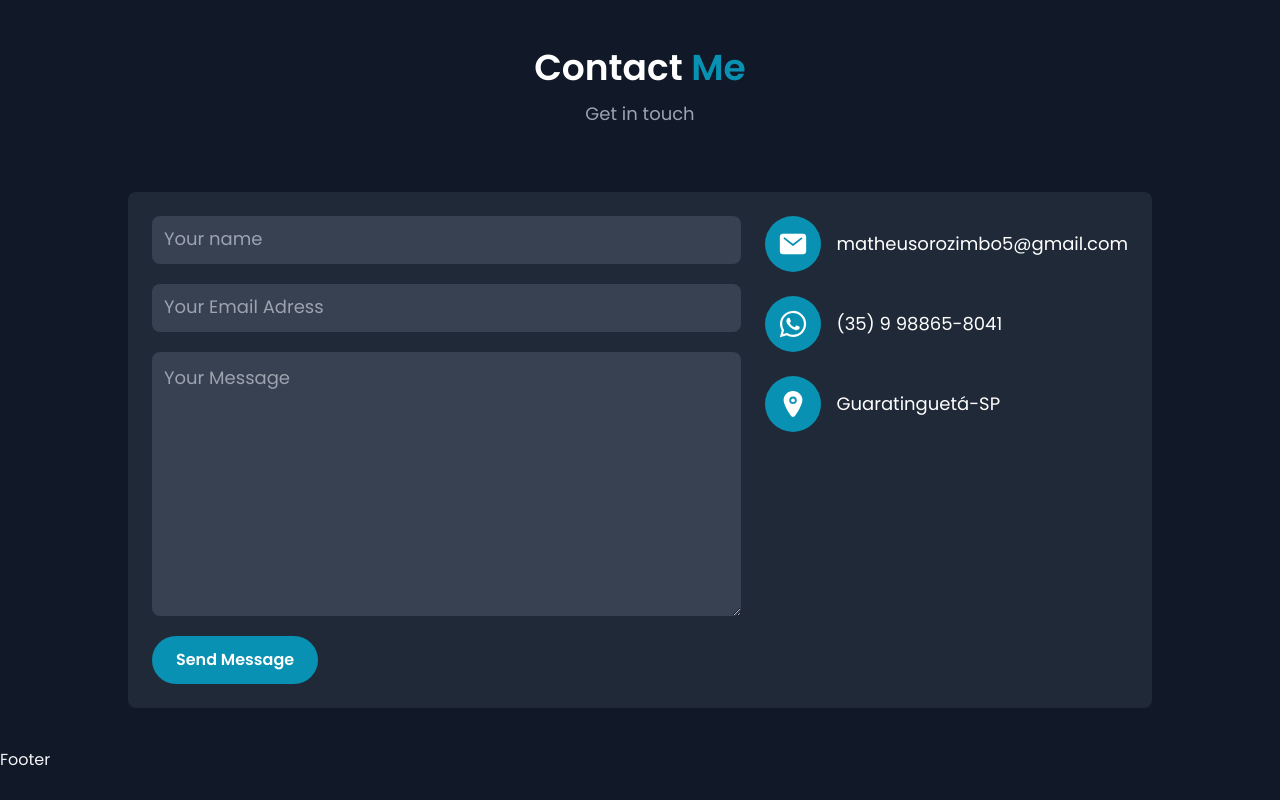
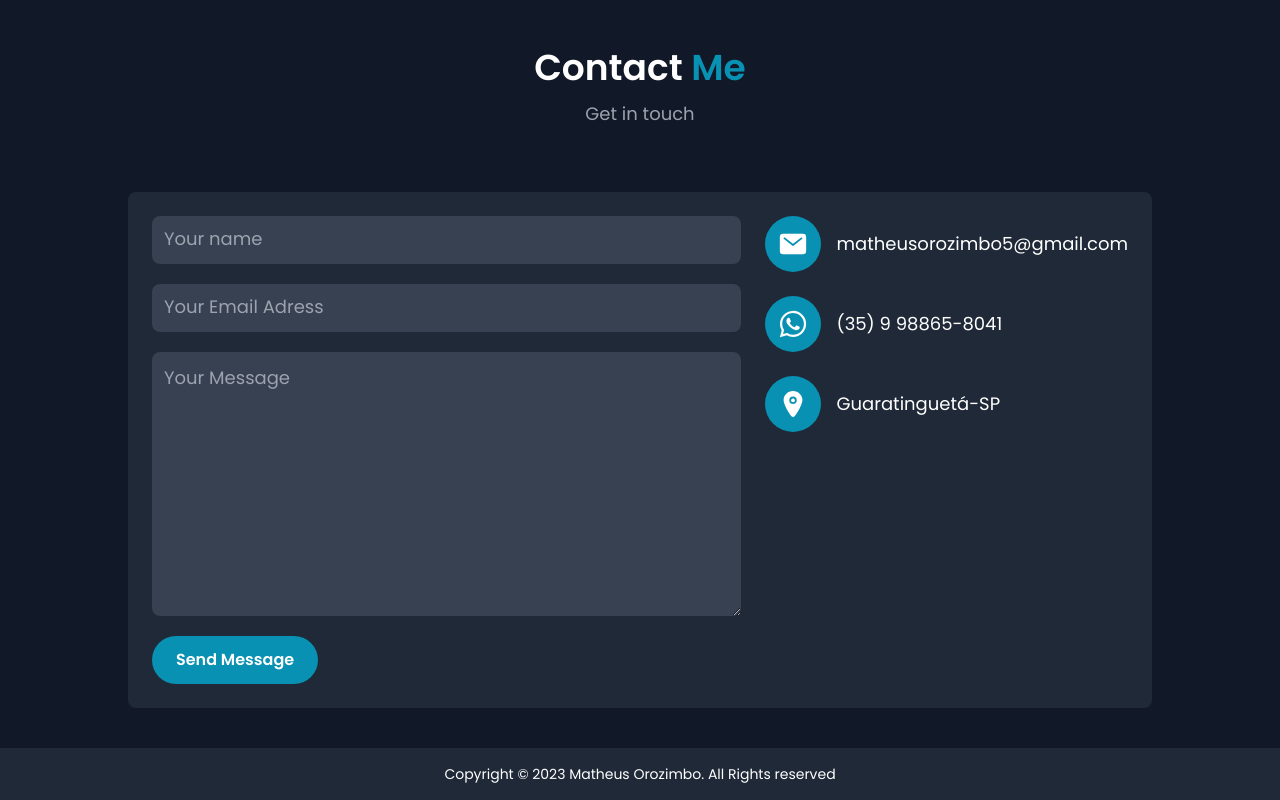
Before and after one commit to Orozimbo1/Portifolio, a React (Vite) app: page / in a window 1280 px wide. Shown: the part 3513-4313 px from the top of the page. Before the commit the page ends 4285 px from the top, so only its background shows below. Built offline with nearby package versions, Linux system fonts and the light colour scheme.

Commit message:
Site finalizado

```diff
--- a/src/components/Contact.jsx
+++ b/src/components/Contact.jsx
@@ -8,7 +8,7 @@ const Contact = () => {
   ]
 
   return (
-    <section id='contact' className='py-10 px-3 text-white'>
+    <section id='contacts' className='py-10 px-3 text-white'>
       <div className='text-center mt-8'>
         <h3 className='text-4xl font-semibold'>
           Contact <span className='text-cyan-600'>Me</span>
--- a/src/components/Footer.jsx
+++ b/src/components/Footer.jsx
@@ -2,7 +2,9 @@ import React from 'react'
 
 const Footer = () => {
   return (
-    <div>Footer</div>
+    <div className='bg-gray-800 text-sm p-4 text-center text-white'>
+      Copyright © 2023 Matheus Orozimbo. All Rights reserved
+    </div>
   )
 }
 
--- a/src/components/Navbar.jsx
+++ b/src/components/Navbar.jsx
@@ -46,7 +46,7 @@ const Navbar = () => {
           <ul className='flex flex-col justify-center h-full gap-10 py-2 text-lg'>
             {
               menuLinks.map((menu, i) => (
-                <li key={i} className='px-6 hover:text-cyan-600'>
+                <li onClick={() => setOpen(false)} key={i} className='px-6 hover:text-cyan-600'>
                   <a href={menu.link}>{menu.name}</a>
                 </li>
               ))
```
